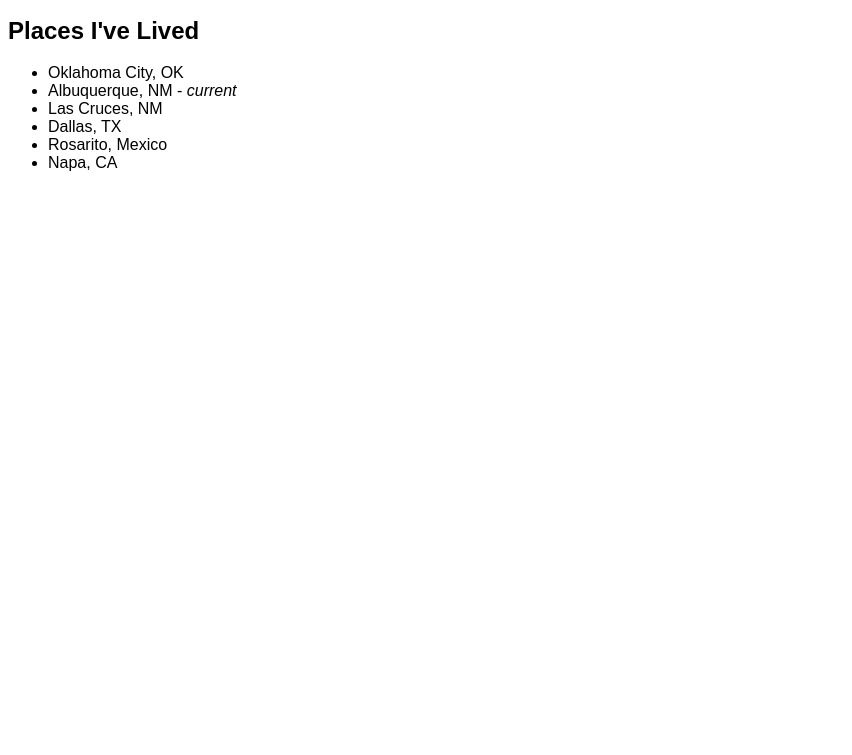
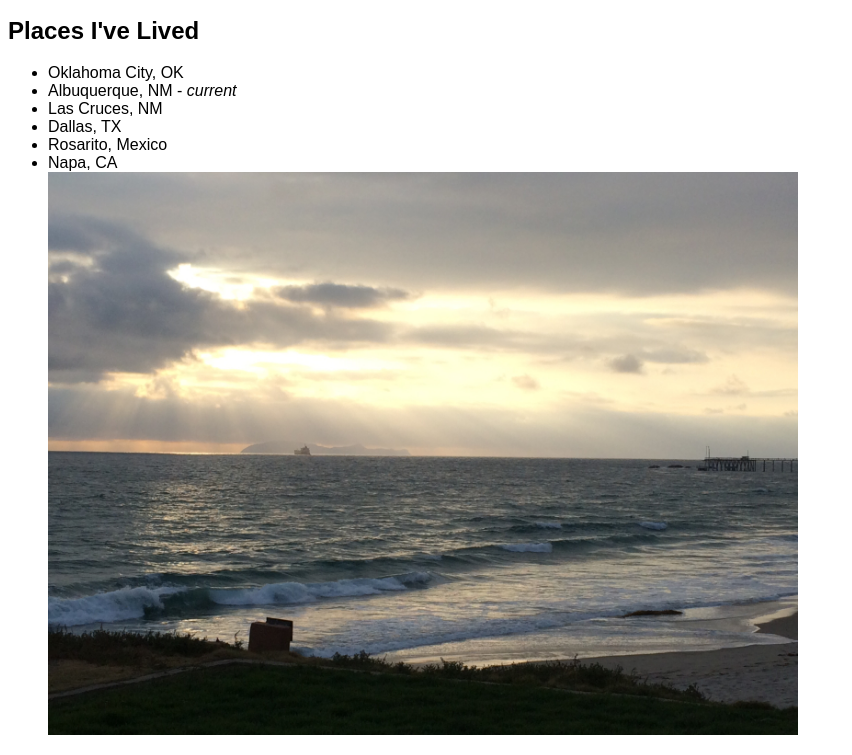
Before and after one commit to zlaudick/about-me, a PHP site: page / in a window 1280 px wide. Shown: the part 351-1106 px from the top of the page, without its empty margins (0-852 px from the left). Before the commit the page ends 522 px from the top, so only its background shows below. Run offline with PHP 8.4, Linux system fonts and the light colour scheme.

Commit message:
added "rosarito". changed favicon to "suits".

```diff
--- a/index.php
+++ b/index.php
@@ -4,7 +4,7 @@
 		<meta charset="utf-8" />
 
 		<!--Favicon-->
-		<link type="image/ico" href="images/seven-two.jpeg" rel="shortcut icon" />
+		<link type="image/ico" href="images/suits.png" rel="shortcut icon" />
 		<title>Zac Laudick</title>
 	</head>
 	<body>
@@ -41,6 +41,7 @@
 				<li>Dallas, TX</li>
 				<li>Rosarito, Mexico</li>
 				<li>Napa, CA</li>
+				<img src="images/rosarito.jpg" alt="rosarito" width="750" height="563" />
 			</ul>
 		</main>
 	</body>
```
Also changed, not shown: images/rosarito.jpg (added), images/suits.png (added).
